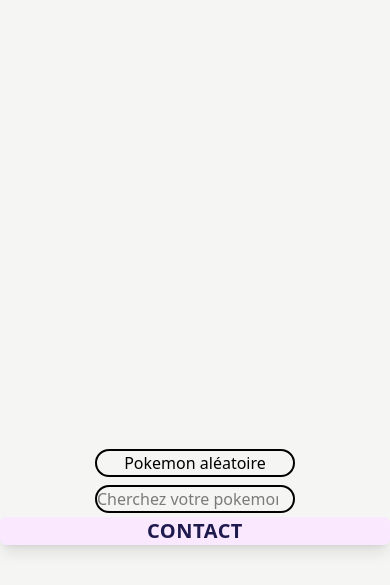
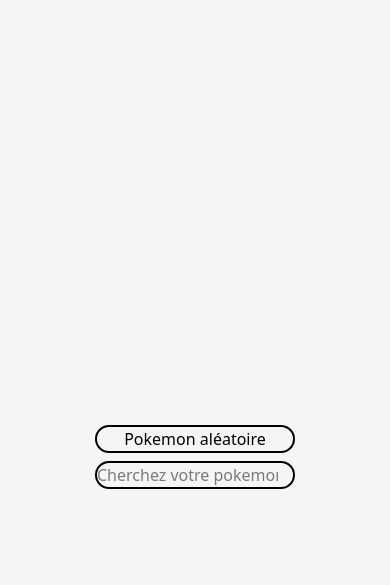
Before and after one commit to ethanhykon/TP_HTML, a website: page index.html in a window 390 px wide. Shown: the part 2239-2824 px from the top of the page. Drawn offline with Linux system fonts and the light colour scheme; no server answers; a web font is replaced by a local one.

Commit message:
mobile fix

```diff
--- a/index.html
+++ b/index.html
@@ -143,12 +143,12 @@
 
 
 
-  <section class=" h-full w-full  " id="poke">
+  <section class=" h-full w-full min-h-300 " id="poke">
     <h2 class="text-center bg-fuchsia-100 tracking-wide text-indigo-950 text-xl font-bold uppercase rounded-md shadow-lg">Poke Api</h2>
 
-    <div class=" md:flex md:flex-row-reverse lg:w-9/10 min-h-100 h-full justify-around ">
+    <div class=" md:flex md:flex-row-reverse lg:w-9/10   md:justify-around ">
 
-      <div class="  flex flex-col md:items-center " id="poke_box">
+      <div class="  flex flex-col md:items-center h-full " id="poke_box">
             <br>
 
             <div id="pokemon_main" class=" flex flex-col items-center   w-full ">
@@ -161,10 +161,10 @@
 
               </div>
             </div>
-          <br>
+
           <br>
 
-        <div id="pokemon_sec" class=" flex flex-col-reverse items-center justify-around  ">
+        <div id="pokemon_sec" class=" flex flex-col-reverse items-center justify-around  max-h-full ">
 
           <input type="search"  name="search_pokemon" placeholder="Cherchez votre pokemon" id="search_pokemon" class=" md:hidden border-black border-solid border-2 min-w-50 w-5/10 text-black rounded-full my-1  text-center">
 
--- a/js/main.js
+++ b/js/main.js
@@ -132,7 +132,7 @@
     async function fetchPokemonData() {
 
       try {
-        const base_poke = poke_url + "25 " ;
+        const base_poke = poke_url + "25" ;
 
         const response = await fetch(base_poke);
 
```
Also changed, not shown: src/output.css.
